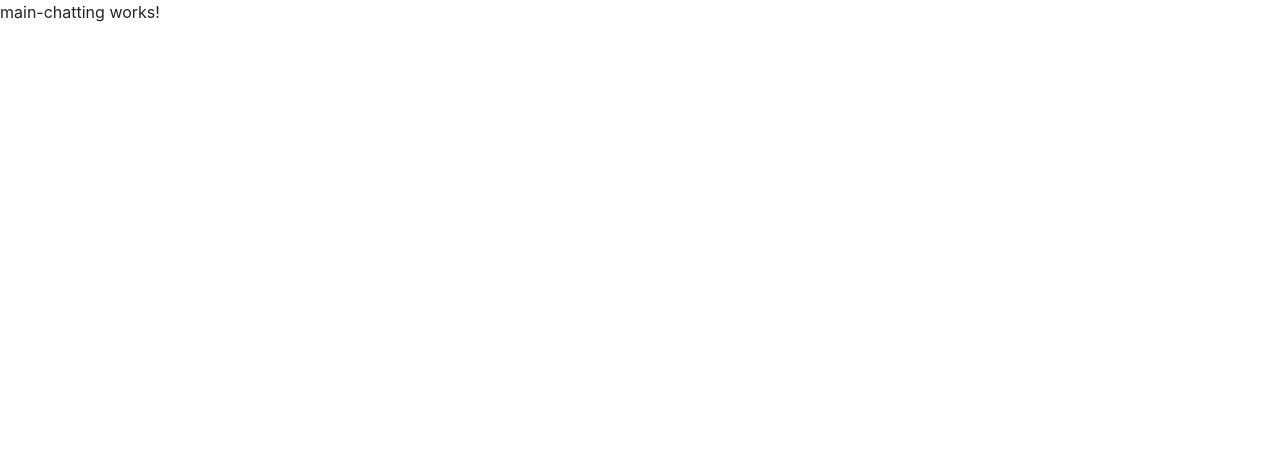
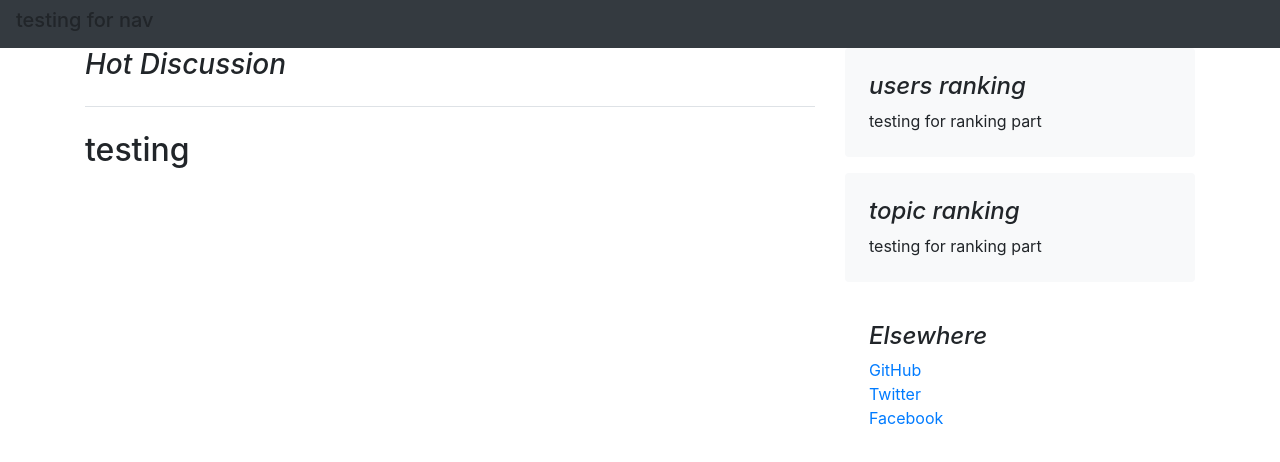
Before and after one commit to zhudtq/AIP-ass3, an Angular app in the folder hotDiscussion-Angular/: page /mainChatting in a window 1280 px wide. Shown: the top 462 px of the page. Built offline with nearby package versions, Linux system fonts and the light colour scheme.

Commit message:
developed main page framework of html for nav, main disscussion and ranking. created container for these three parts to fill in

```diff
--- a/hotDiscussion-Angular/src/app/pages/chattingPage/main-chatting/main-chatting.component.html
+++ b/hotDiscussion-Angular/src/app/pages/chattingPage/main-chatting/main-chatting.component.html
@@ -1,3 +1,64 @@
-<p>
-  main-chatting works!
-</p>
+<html lang="zh-CN">
+<head>
+
+
+
+  <title>Hot Discussion</title>
+
+  <meta name="viewport" content="width=device-width, initial-scale=1">
+  <link rel="stylesheet" href="https://maxcdn.bootstrapcdn.com/bootstrap/4.3.1/css/bootstrap.min.css">
+  <script src="https://ajax.googleapis.com/ajax/libs/jquery/3.4.0/jquery.min.js"></script>
+  <script src="https://cdnjs.cloudflare.com/ajax/libs/popper.js/1.14.7/umd/popper.min.js"></script>
+  <script src="https://maxcdn.bootstrapcdn.com/bootstrap/4.3.1/js/bootstrap.min.js"></script>
+</head>
+
+<body>
+<!--***********************************navagation start from here*******************************************************************-->
+<nav class="navbar navbar-expand-sm bg-dark navbar-dark">
+  <h5 class="d-none d-sm-block">testing for nav</h5>
+</nav>
+<!--*****************************************main discussion borad ***************************************************-->
+<main role="main" class="container">
+  <div class="row">
+    <div class="col-md-8 blog-main">
+      <h3 class="pb-4 mb-4 font-italic border-bottom">
+       Hot Discussion
+      </h3>
+
+      <div class="blog-post">
+        <h2 class="blog-post-title">testing</h2>
+      </div>
+    </div>
+    <!-- *******************************************user ranking and topic ranking *************************************************************-->
+    <aside class="col-md-4 blog-sidebar">
+      <div class="p-4 mb-3 bg-light rounded">
+        <h4 class="font-italic">users ranking</h4>
+        <p class="mb-0"> testing for ranking part</p>
+      </div>
+
+      <div class="p-4 mb-3 bg-light rounded">
+        <h4 class="font-italic">topic ranking</h4>
+        <p class="mb-0"> testing for ranking part</p>
+      </div>
+
+      <div class="p-4">
+        <h4 class="font-italic">Elsewhere</h4>
+        <ol class="list-unstyled">
+          <li><a href="#">GitHub</a></li>
+          <li><a href="#">Twitter</a></li>
+          <li><a href="#">Facebook</a></li>
+        </ol>
+      </div>
+    </aside><!-- /.blog-sidebar -->
+
+  </div><!-- /.row -->
+
+</main><!-- /.container -->
+
+
+
+
+</body>
+
+
+</html>
```
